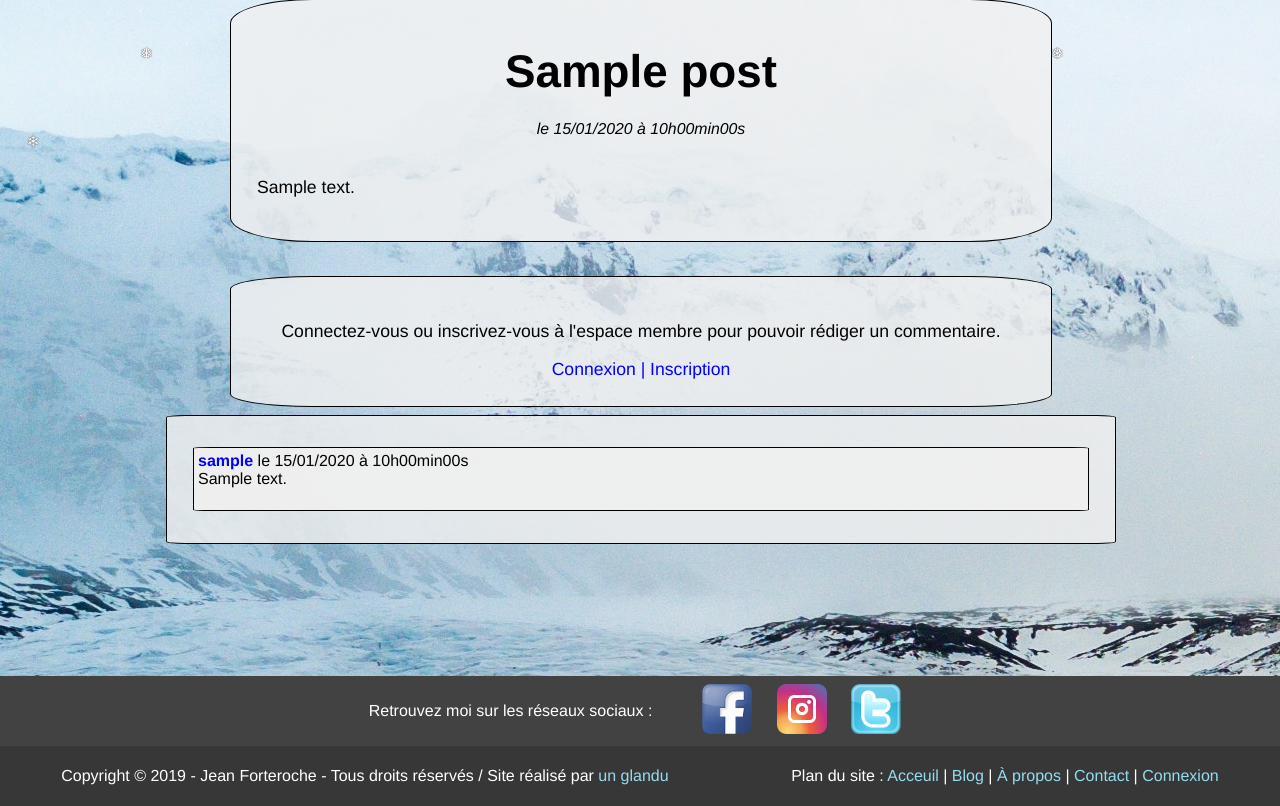
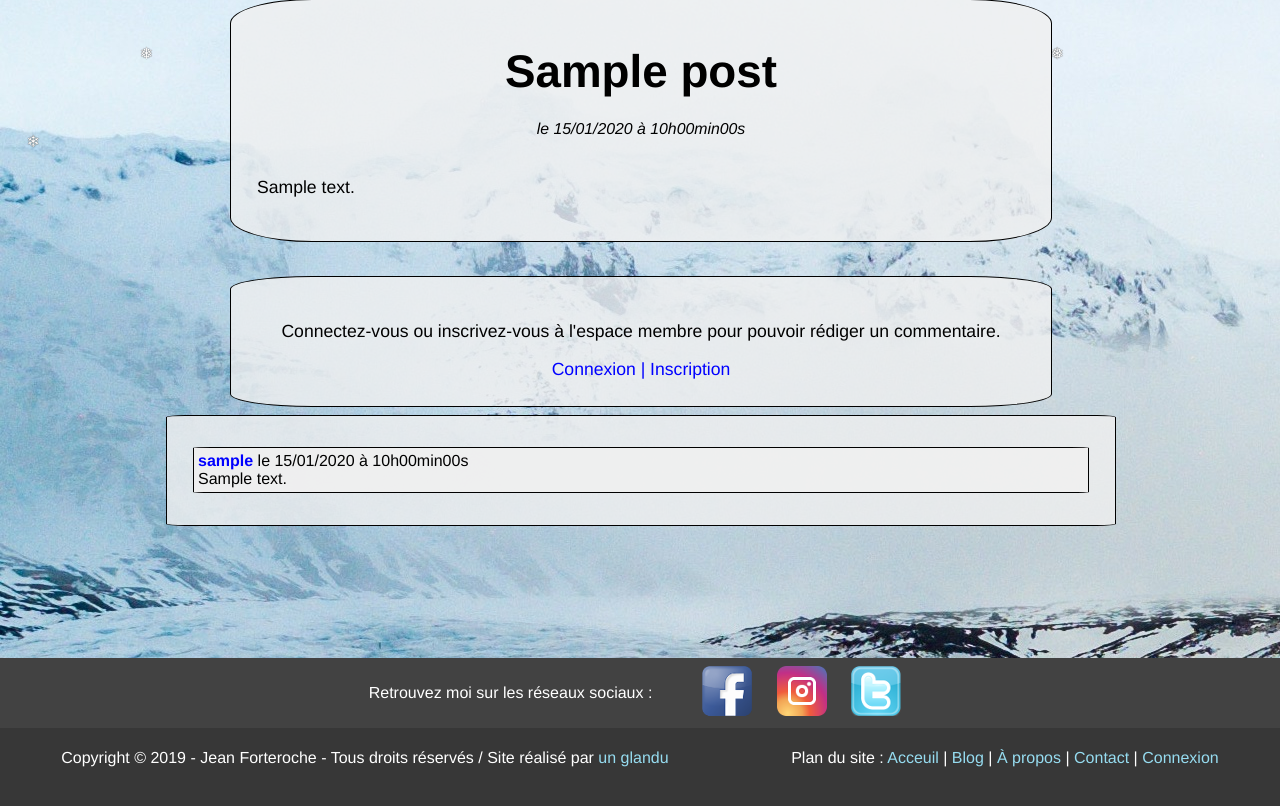
Before and after one commit to Jubdw/P4, a PHP site: page /index.php?action=post&id=1 in a window 1280 px wide. Shown: the part 369-1175 px from the top of the page. After the commit the page ends 1136 px from the top, so only its background shows below. Run offline with PHP 8.4, Linux system fonts and the light colour scheme; tables that the repository leaves empty or names only in its code hold one stand-in row (values such as "Sample post").

Commit message:
Maj postView, profileView et style.css

```diff
--- a/public/css/style.css
+++ b/public/css/style.css
@@ -201,7 +201,6 @@ a
     border: 1px solid black;
     border-radius: 2%;
     background-color: rgba(240,240,240, 0.8);
-    font-size: 1em;
 }
 .comment
 {
@@ -210,6 +209,7 @@ a
     border: 1px solid black;
     border-radius: 2%;
     background-color: rgba(240,240,240, 0.9);
+    font-size: 1em;
 }
 .comment p
 {
@@ -449,7 +449,6 @@ a
     display: flex;
     flex-direction: column;
     justify-content: flex-start;
-    font-size: 1.4em;
 }
 .link-update, .link-report
 {
--- a/view/frontend/postView.php
+++ b/view/frontend/postView.php
@@ -50,7 +50,7 @@ while ($comment = $comments->fetch())
 ?>
     <div class="comment">
         <p><strong><a href="index.php?action=showProfile&amp;id=<?= $comment['user_id'] ?>"><?php echo $comment['user_name'] ?></a></strong> le <?php echo $comment['comment_date_fr'] ?></p>
-        <p><?= nl2br(htmlspecialchars($comment['comment'])) ?></p><br>
+        <p><?= nl2br(htmlspecialchars($comment['comment'])) ?></p>
         <?php
         if (isset($_SESSION['id']) AND isset($_SESSION['name'])) {
             if ($_SESSION['id'] == $comment['user_id'])
--- a/view/frontend/profileView.php
+++ b/view/frontend/profileView.php
@@ -80,9 +80,6 @@ else
 		<?php
 		}
 		?>
-		<br>
-		<div class="line-comment"></div>
-		<br>
 	</div>
 	<?php
 	}
```
Lines whose indentation alone changed are shown as unchanged.
